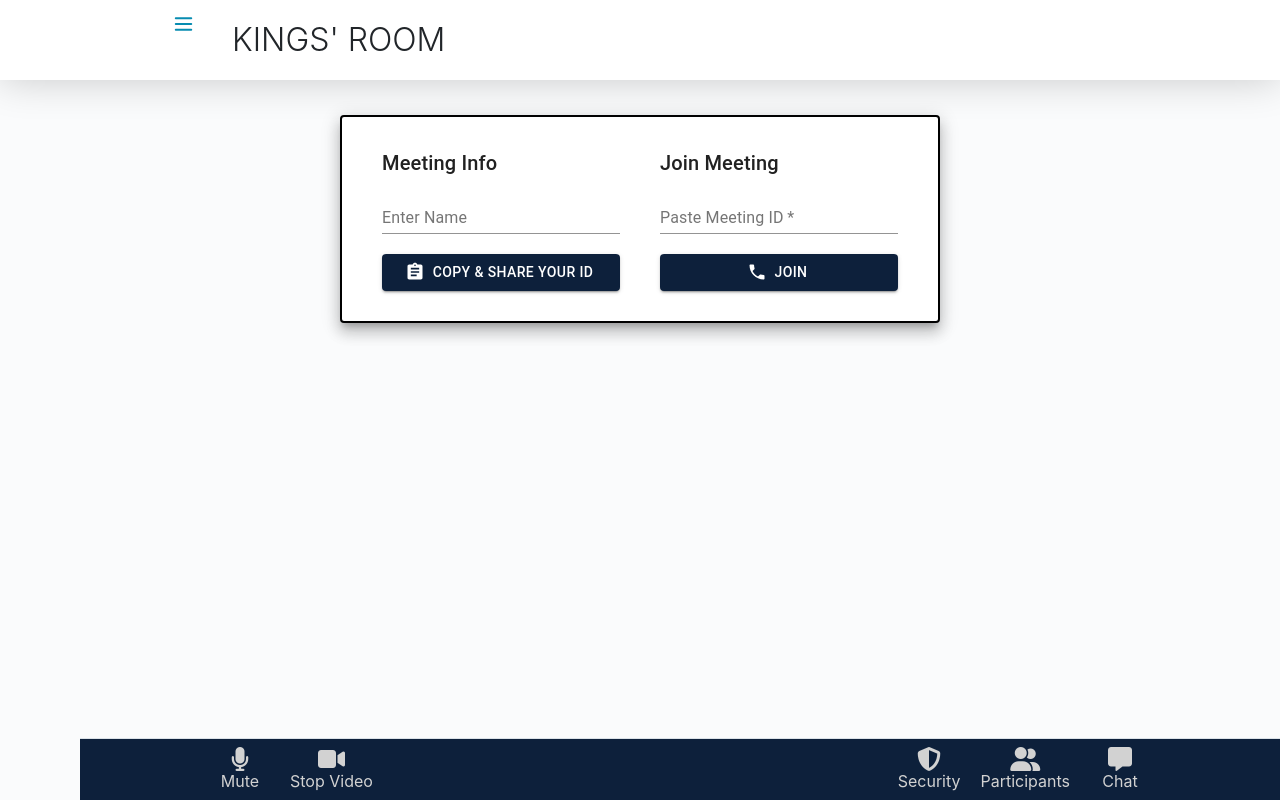
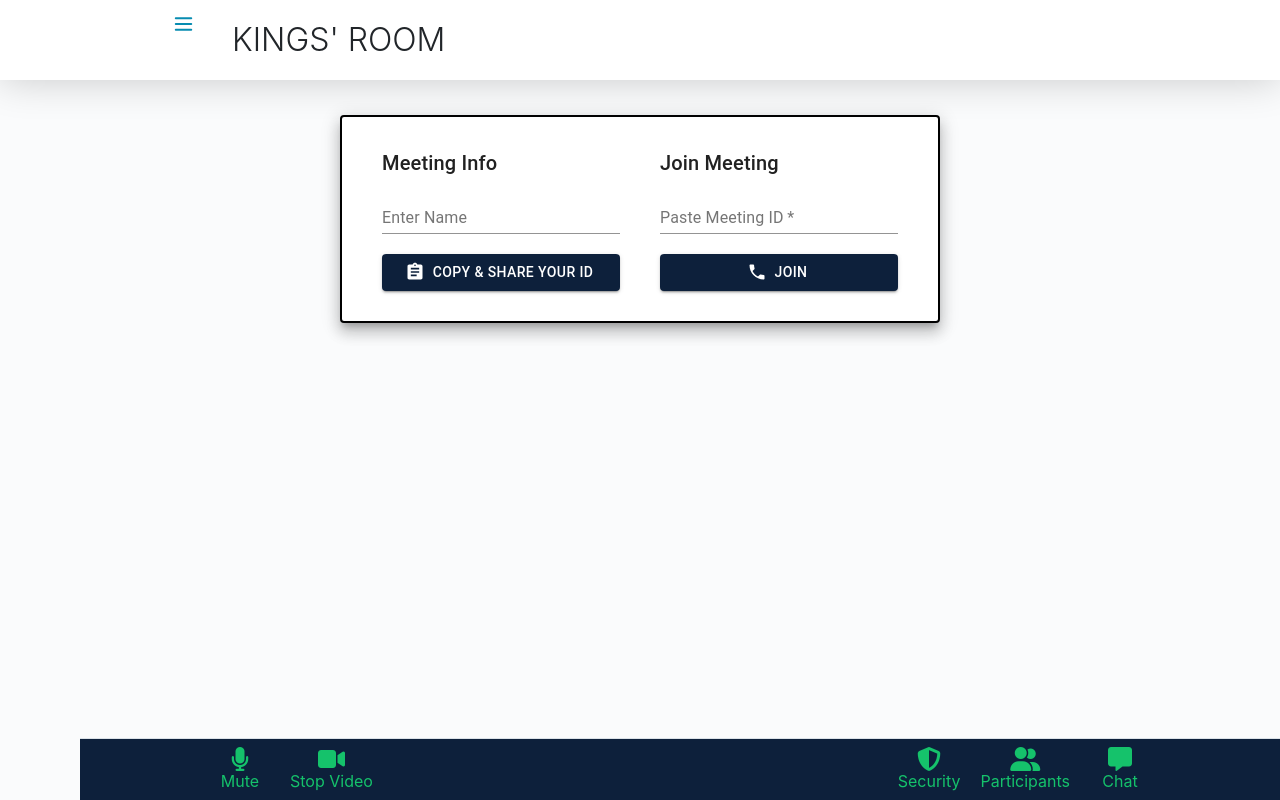
Before and after one commit to eyong-joel7/kings-video-conferencing, a React (Create React App) app: page / in a window 1280 px wide. Built offline with nearby package versions, Linux system fonts and the light colour scheme; no server answers.

Commit message:
Control button revision

```diff
--- a/src/Context.js
+++ b/src/Context.js
@@ -18,6 +18,8 @@ const ContextProvider = ({ children }) => {
   const myVideo = useRef();
   const userVideo = useRef();
   const connectionRef = useRef();
+  const main__mute_button = useRef();
+  const main__video_button = useRef();
 
   useEffect(() => {
     const getUserMedia = async () => {
@@ -84,11 +86,64 @@ const ContextProvider = ({ children }) => {
 
   const leaveCall = () => {
     setCallEnded(true);
-
     connectionRef.current.destroy();
 
     window.location.reload();
   };
+  const muteUnmute = () => {
+    const enabled = stream.getAudioTracks()[0].enabled;
+    if (enabled) {
+      stream.getAudioTracks()[0].enabled = false;
+      setUnmuteButton();
+    } else {
+      setMuteButton();
+      stream.getAudioTracks()[0].enabled = true;
+    }
+  }
+
+  const playStop = () => {
+
+    let enabled = stream.getVideoTracks()[0].enabled;
+    if (enabled) {
+      stream.getVideoTracks()[0].enabled = false;
+      setPlayVideo()
+    } else {
+      setStopVideo()
+      stream.getVideoTracks()[0].enabled = true;
+    }
+  }
+
+  const setMuteButton = () => {
+    const html = `
+      <i class="fas fa-microphone"></i>
+      <span>Mute</span>
+    `
+    main__mute_button.current.innerHTML = html;
+  }
+
+  const setUnmuteButton = () => {
+    const html = `
+      <i class="unmute fas fa-microphone-slash"></i>
+      <span>Unmute</span>
+    `
+    main__mute_button.current.innerHTML = html;
+  }
+
+  const setStopVideo = () => {
+    const html = `
+      <i class="fas fa-video"></i>
+      <span>Stop Video</span>
+    `
+    main__video_button.current.innerHTML = html;
+  }
+
+  const setPlayVideo = () => {
+    const html = `
+    <i class="stop fas fa-video-slash"></i>
+      <span>Play Video</span>
+    `
+    main__video_button.current.innerHTML = html;
+  }
 
   return (
     <SocketContext.Provider value={{
@@ -104,6 +159,10 @@ const ContextProvider = ({ children }) => {
       callUser,
       leaveCall,
       answerCall,
+      playStop,
+      muteUnmute,
+      main__mute_button,
+      main__video_button
     }}
     >
       {children}
--- a/src/components/Curricumlum/index.js
+++ b/src/components/Curricumlum/index.js
@@ -39,9 +39,8 @@ const useStyles = makeStyles((theme) => ({
 }));
 const Curriculum = () => {
   const classes = useStyles();
-  const { callAccepted, callEnded } = useContext(SocketContext);
+  const {callAccepted, callEnded } = useContext(SocketContext);
   const [isToggled, setIsToggled] = useState(false);
-
 
 
   const hiddenClass = useMediaQuery({
@@ -295,9 +294,9 @@ const closeNav = ()=>{
 
                   {/* put main video here */}
                 </div>
-                <a
+                <span
                   className="footer-link--footer-link--3EuAW"
-                  href="/"
+
                 >
                   <div className="footer-link--contents--1AXQE shared--outer-container--3eppq">
                     {/* <div className="footer-link--text--1vhx_">
@@ -319,7 +318,7 @@ const closeNav = ()=>{
                 */}
                 <MainControls/>
                   </div>
-                </a>
+                </span>
               </div>
             </div>
           </div>{" "}
--- a/src/components/MainControls/index.js
+++ b/src/components/MainControls/index.js
@@ -5,80 +5,29 @@ import { SocketContext } from '../../Context';
 import './style.css';
 
 const MainControls = ()=>{
-    const { stream:myVideoStream, callAccepted, leaveCall} = useContext(SocketContext);
+    const {callAccepted, leaveCall,playStop, muteUnmute, main__mute_button, main__video_button} = useContext(SocketContext);
     const isMobile = useMediaQuery({
         query: "(max-device-width: 480px)",
       });
-    const muteUnmute = () => {
-        const enabled = myVideoStream.getAudioTracks()[0].enabled;
-        if (enabled) {
-          myVideoStream.getAudioTracks()[0].enabled = false;
-          setUnmuteButton();
-        } else {
-          setMuteButton();
-          myVideoStream.getAudioTracks()[0].enabled = true;
-        }
-      }
 
-      const playStop = () => {
-        console.log('object')
-        let enabled = myVideoStream.getVideoTracks()[0].enabled;
-        if (enabled) {
-          myVideoStream.getVideoTracks()[0].enabled = false;
-          setPlayVideo()
-        } else {
-          setStopVideo()
-          myVideoStream.getVideoTracks()[0].enabled = true;
-        }
-      }
-
-      const setMuteButton = () => {
-        const html = `
-          <i class="fas fa-microphone"></i>
-          <span>Mute</span>
-        `
-        document.querySelector('.main__mute_button').innerHTML = html;
-      }
-
-      const setUnmuteButton = () => {
-        const html = `
-          <i class="unmute fas fa-microphone-slash"></i>
-          <span>Unmute</span>
-        `
-        document.querySelector('.main__mute_button').innerHTML = html;
-      }
-
-      const setStopVideo = () => {
-        const html = `
-          <i class="fas fa-video"></i>
-          <span>Stop Video</span>
-        `
-        document.querySelector('.main__video_button').innerHTML = html;
-      }
-
-      const setPlayVideo = () => {
-        const html = `
-        <i class="stop fas fa-video-slash"></i>
-          <span>Play Video</span>
-        `
-        document.querySelector('.main__video_button').innerHTML = html;
-      }
     return (
         <div class="main__controls">
             <div class="main__controls__block">
-               <div onClick={()=> muteUnmute()} class="main__controls__button main__mute_button">
+               <div ref = {main__mute_button} onClick={muteUnmute} class="main__controls__button main__mute_button">
                   <i class="fas fa-microphone"></i>
                   <span>Mute</span>
+                  {/* let this be dynamic */}
                </div>
-               <div onClick={()=> playStop()} class="main__controls__button main__video_button" >
+               <div ref = {main__video_button} onClick={playStop} class="main__controls__button main__video_button" >
                   <i class="fas fa-video"></i>
                   <span>Stop Video</span>
+                  {/* make this dynamic */}
                </div>
             </div>
 
             <div class="main__controls__block">
             {
-                   !isMobile &&      <div class="main__controls__button">
+                   !isMobile && <div class="main__controls__button">
                    <i class="fas fa-shield-alt"></i>
                    <span>Security</span>
                 </div>
--- a/src/components/MainControls/style.css
+++ b/src/components/MainControls/style.css
@@ -32,7 +32,7 @@
 }
 
 .main__controls {
-    color: #D2D2D2;
+    color: #15c26b;
     display: flex;
     justify-content: space-between;
     height: 100%;
```
Also changed, not shown: public/favicon.png (deleted), public/images/favicon.png (added).
